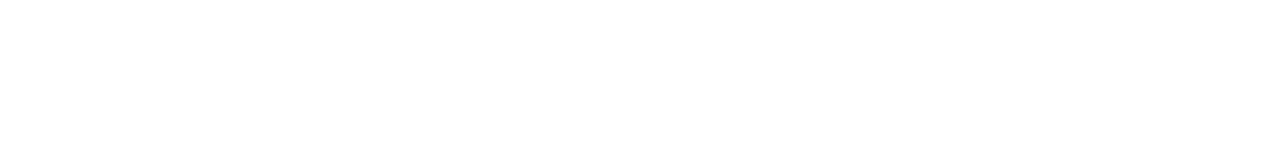
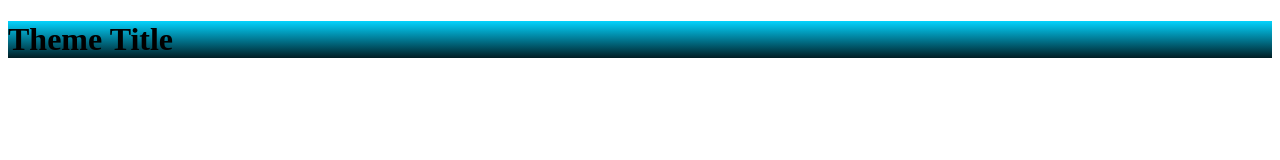
Before and after one commit to tgmyers1/mobile-friendly-practice, a plain HTML site: page index.html in a window 1280 px wide. Drawn offline with Linux system fonts and the light colour scheme.

Commit message:
made waves

```diff
--- a/index.html
+++ b/index.html
@@ -5,8 +5,14 @@
     <meta http-equiv="X-UA-Compatible" content="IE=edge">
     <meta name="viewport" content="width=device-width, initial-scale=1.0">
     <title>Document</title>
+
+    <style>
+
+    </style>
 </head>
 <body>
-
+    <div style="background: linear-gradient(180deg, #04d3fd, #017892, rgba(0,29,36,1))">
+        <h1>Theme Title</h1>
+    </div>
 </body>
 </html>
```
